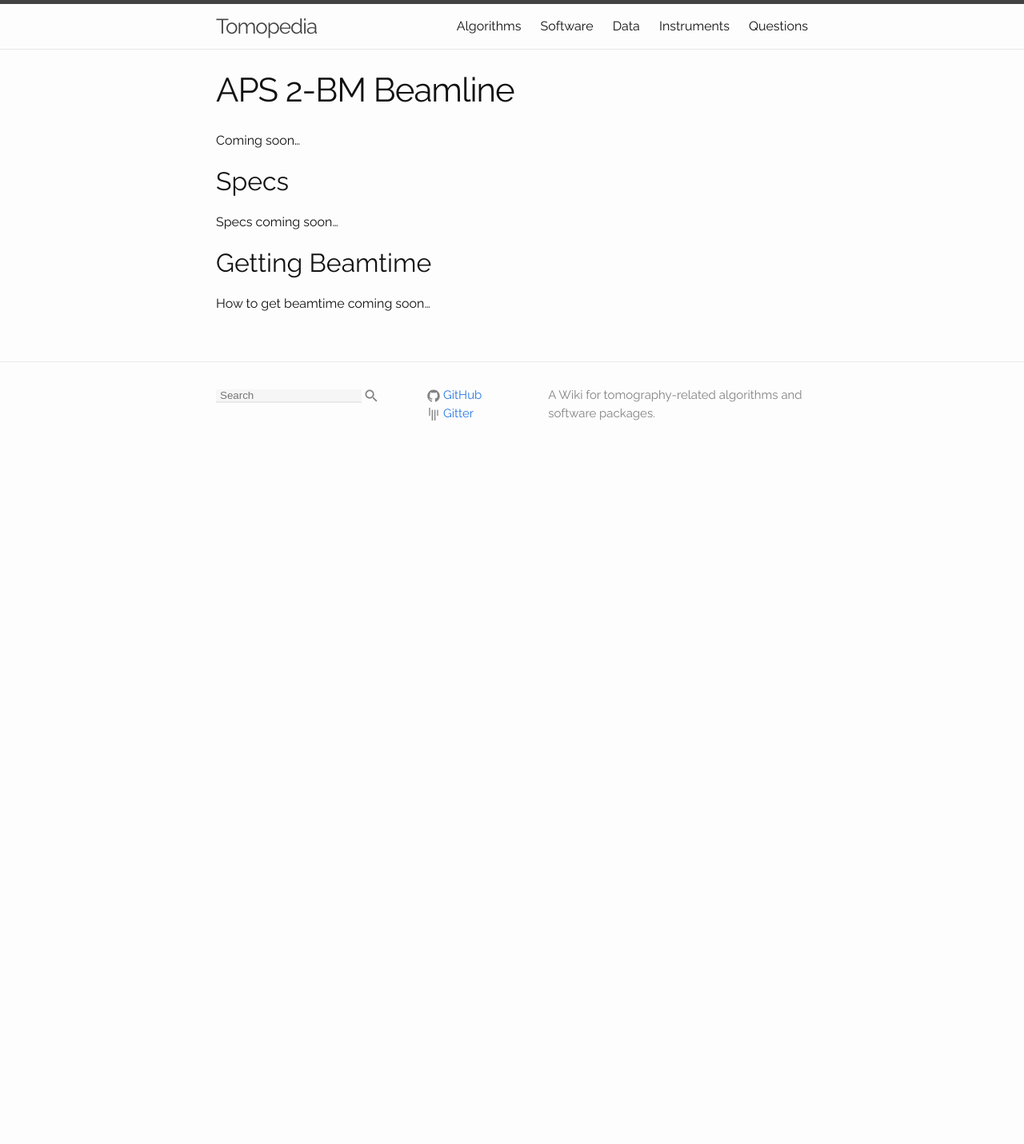
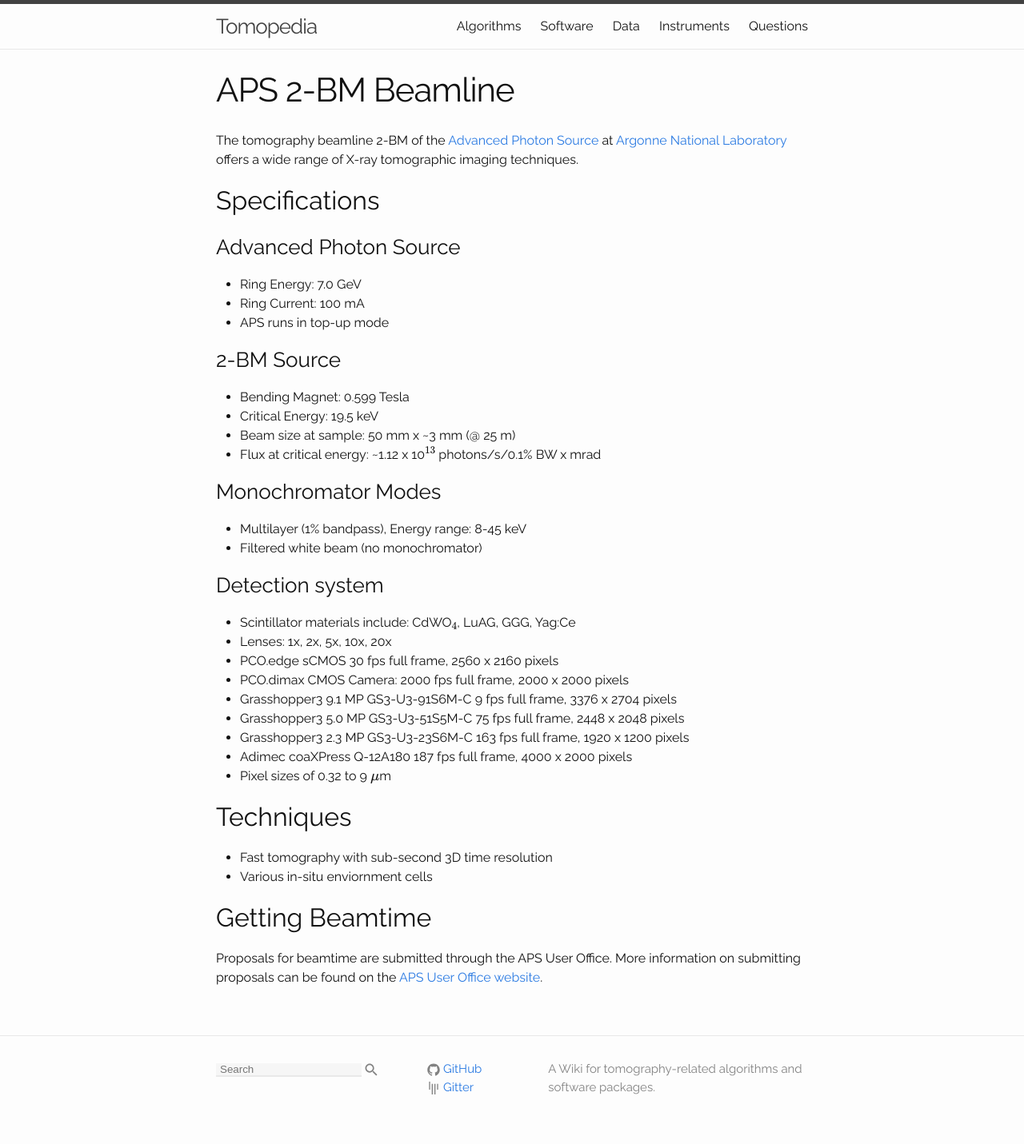
Before and after one commit to tomopedia/tomopedia.github.io, a Jekyll site: the page built from instruments/aps2bm.md, in a window 1280 px wide. Shown: the whole page at 80% size. Built offline with Jekyll 4.4.1, drawn with Linux system fonts in a browser that asks for light colours; formulas are drawn with MathJax 3; before the commit the page ends 900 px from its top, so only the background shows below that.

Commit message:
first commit

```diff
--- a/instruments/aps2bm.md
+++ b/instruments/aps2bm.md
@@ -4,12 +4,45 @@ title: APS 2-BM Beamline
 permalink: instruments/aps2bm/
 ---
 
-Coming soon...
+The tomography beamline 2-BM of the [Advanced Photon Source](https://www.aps.anl.gov) at [Argonne National Laboratory](https://www.anl.gov) offers a wide range of X-ray tomographic imaging techniques.
 
-## Specs
+## Specifications
 
-Specs coming soon...
+### Advanced Photon Source
+
+* Ring Energy: 7.0 GeV
+* Ring Current: 100 mA
+* APS runs in top-up mode
+
+### 2-BM Source
+
+* Bending Magnet: 0.599 Tesla
+* Critical Energy: 19.5 keV
+* Beam size at sample: 50 mm x ~3 mm (@ 25 m)
+* Flux at critical energy: ~1.12 x 10$$^{13} $$ photons/s/0.1% BW x mrad
+
+### Monochromator Modes
+
+* Multilayer (1% bandpass), Energy range: 8-45 keV
+* Filtered white beam (no monochromator)
+
+### Detection system
+
+* Scintillator materials include: CdWO$$_4$$, LuAG, GGG, Yag:Ce
+* Lenses: 1x, 2x, 5x, 10x, 20x
+* PCO.edge sCMOS 30 fps full frame, 2560 x 2160 pixels
+* PCO.dimax CMOS Camera: 2000 fps full frame, 2000 x 2000 pixels
+* Grasshopper3 9.1 MP GS3-U3-91S6M-C  9 fps full frame, 3376 x 2704 pixels
+* Grasshopper3 5.0 MP GS3-U3-51S5M-C  75 fps full frame, 2448 x 2048  pixels
+* Grasshopper3 2.3 MP GS3-U3-23S6M-C  163 fps full frame, 1920 x 1200 pixels
+* Adimec coaXPress Q-12A180 187 fps full frame, 4000 x 2000 pixels
+* Pixel sizes of 0.32 to 9 $$\mu$$m
+
+## Techniques
+
+* Fast tomography with sub-second 3D time resolution
+* Various in-situ enviornment cells
 
 ## Getting Beamtime
 
-How to get beamtime coming soon...
+Proposals for beamtime are submitted through the APS User Office. More information on submitting proposals can be found on the [APS User Office website](https://www1.aps.anl.gov/Users-Information).
```
Also changed, not shown: instruments/aps32id.md (+34 -4 lines).
